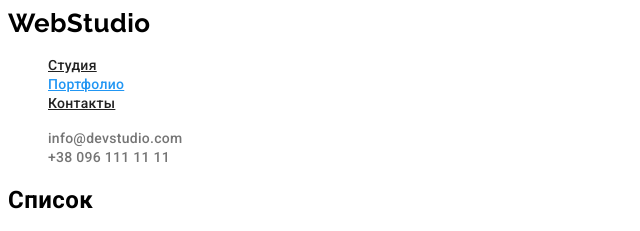
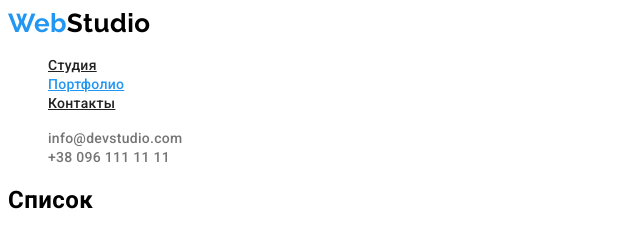
Before and after one commit to SergeyKolienko/Maket2, a plain HTML site: page portfolio.html in a window 1280 px wide. Shown: the top 231 px of the page, 0-640 px from the left. Drawn offline with Linux system fonts and the light colour scheme.

Commit message:
fix logo

```diff
--- a/css/style.css
+++ b/css/style.css
@@ -17,6 +17,10 @@ body {
 
 p {
   color: #757575;
+}
+
+.ingredient {
+  color: #2196f3;
 }
 
 .logo {
--- a/portfolio.html
+++ b/portfolio.html
@@ -14,7 +14,7 @@
     <header>
       <nav>
         <a href="/" class="logo">
-          WebStudio
+          <span class="ingredient">Web</span>Studio
            </a>
 
         <ul class="site-nav">
@@ -102,7 +102,7 @@
     <!-- футер -->
     <footer>
       <a href="/" class="logo">
-        WebStudio
+        <span class="ingredient">Web</span>Studio
       <address>
         <ul>
           <li><a href="" class="nav-adress">г. Киев, пр-т Леси Украинки, 26</a></li>
```
Also changed, not shown: index.html (+2 -2 lines).
